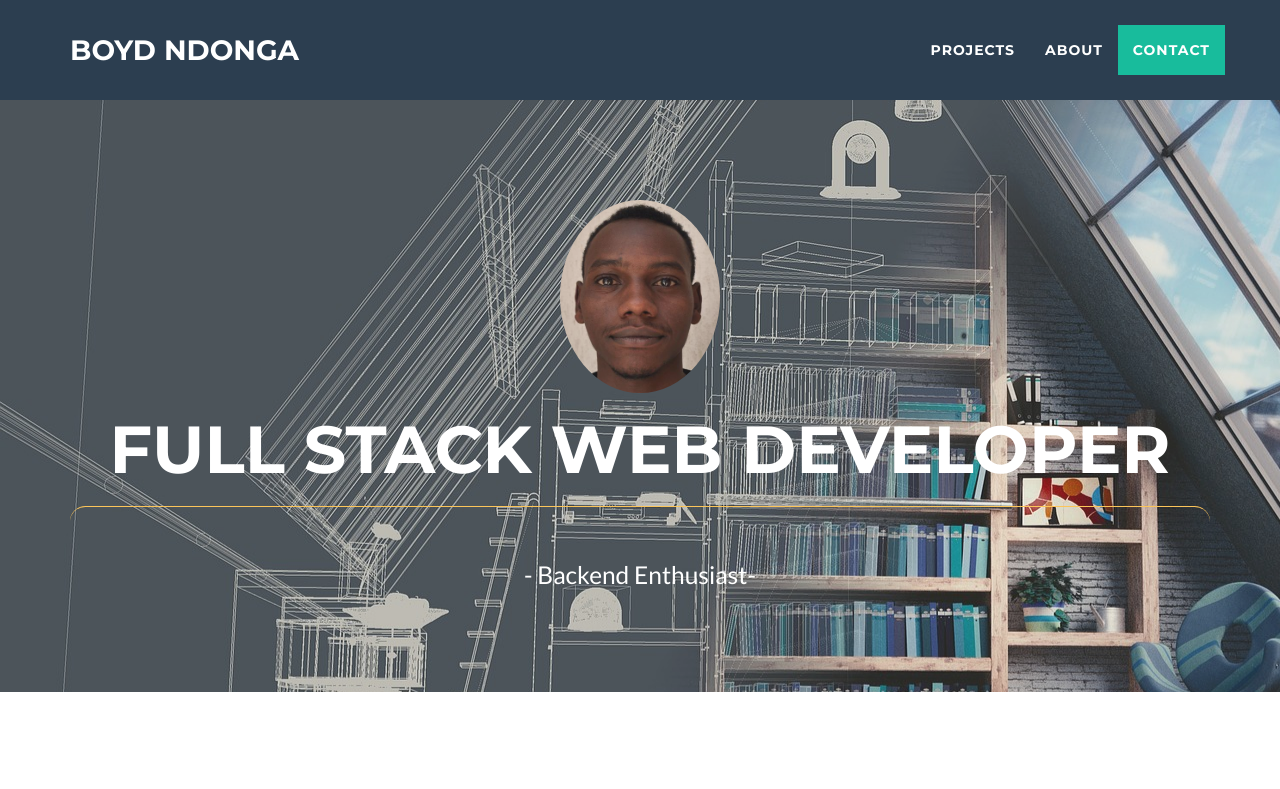
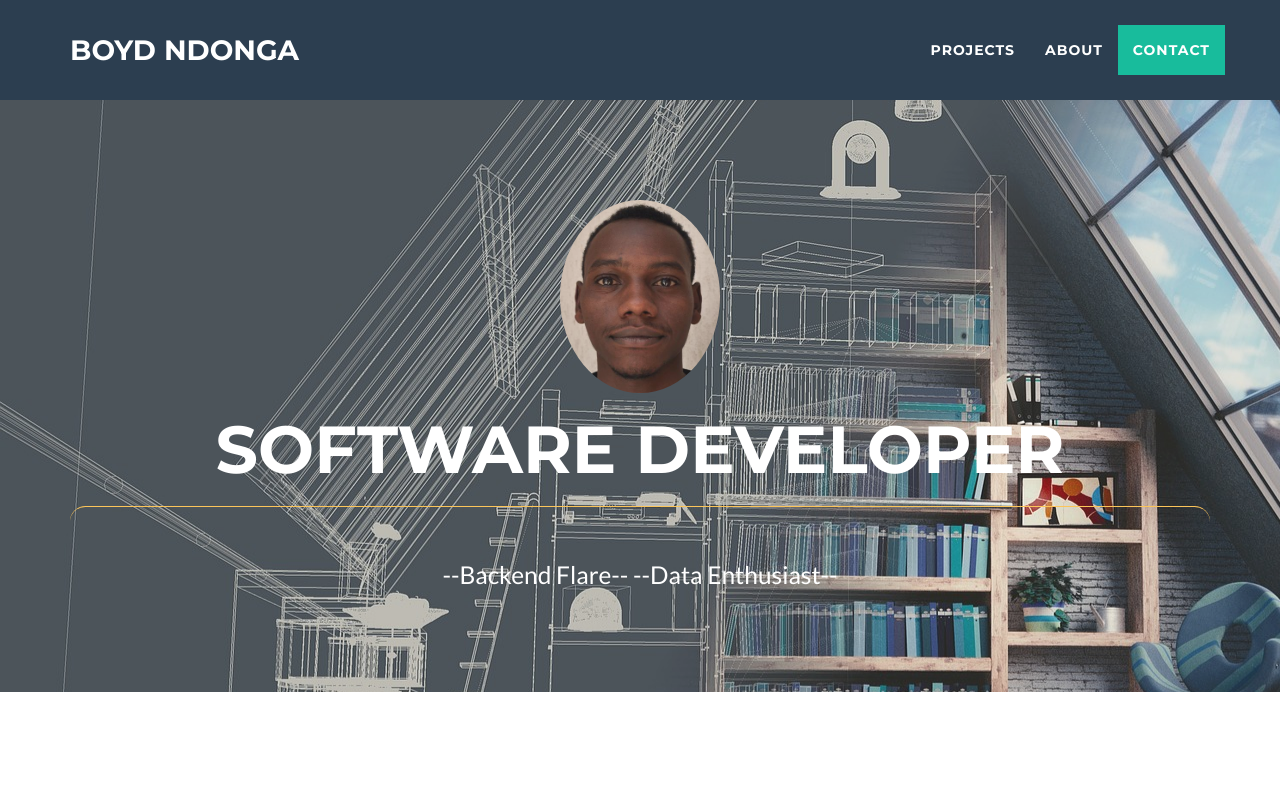
Before and after one commit to boydbugle/portfolio, a website: page index.html in a window 1280 px wide. Shown: the top 789 px of the page. Drawn offline with nearby package versions, Linux system fonts and the light colour scheme.

Commit message:
edit self escription

```diff
--- a/index.html
+++ b/index.html
@@ -74,9 +74,9 @@
                 <div class="col-lg-12">
                     <img class="img-responsive" src="img/anotherme.jpg" alt="">
                     <div class="intro-text">
-                        <h1 class="name">Full Stack Web developer</h1>
+                        <h1 class="name">Software Developer</h1>
                         <hr class="style18">
-                        <span class="skills">- Backend Enthusiast- </span>
+                        <span class="skills">--Backend Flare--    --Data Enthusiast-- </span>
                     </div>
                 </div>
             </div>
```
